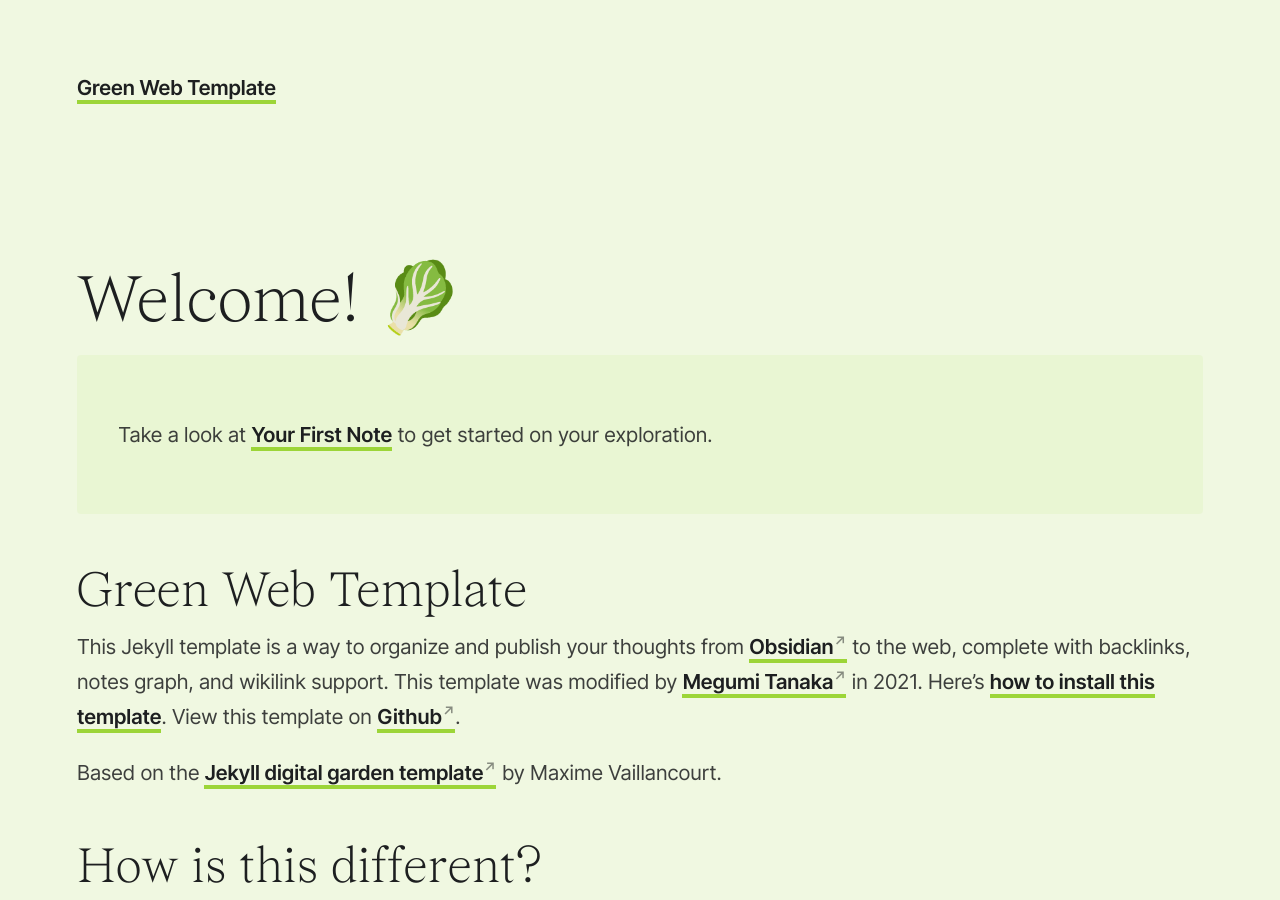
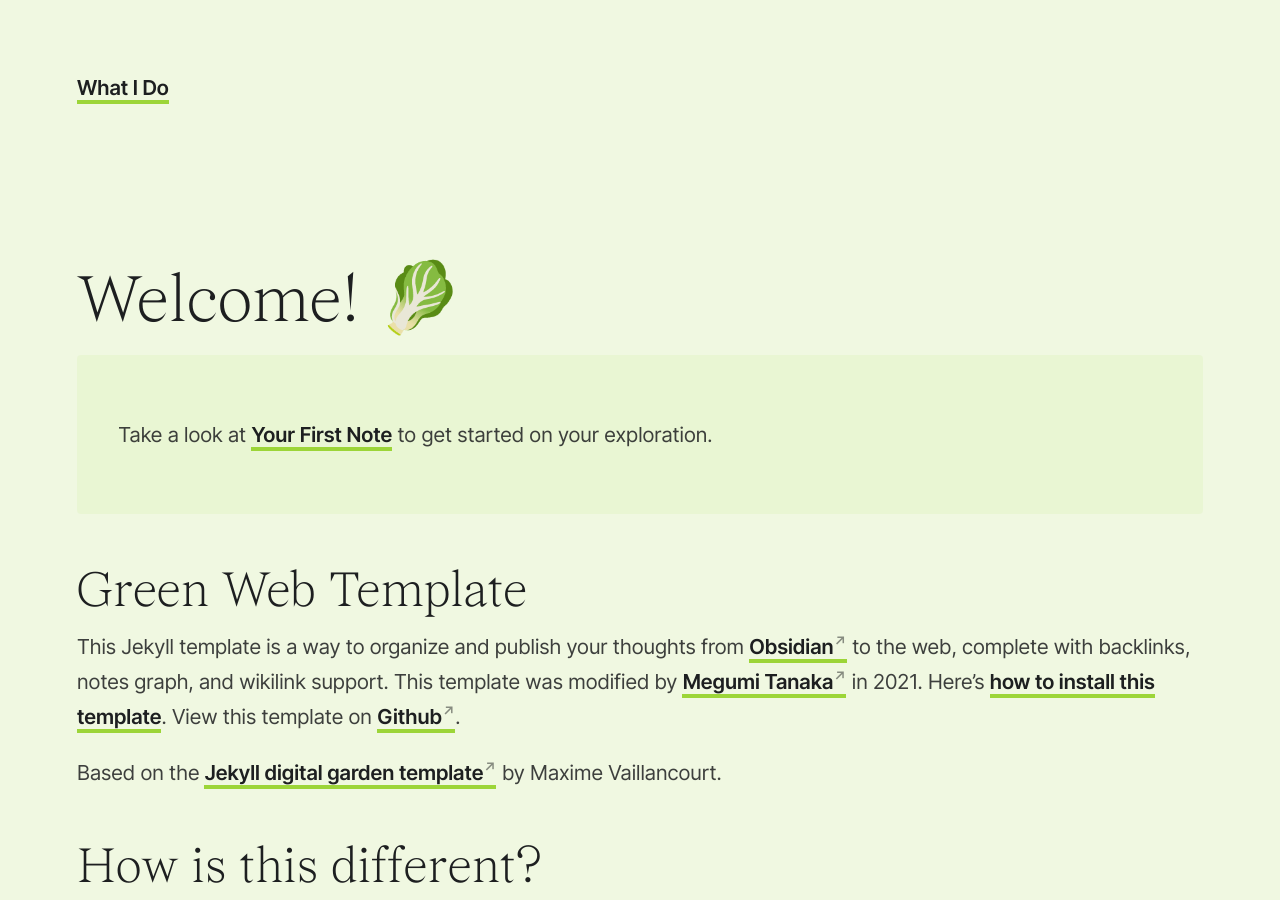
Before and after one commit to Benk2004/What-I-do, a Jekyll site: the page built from index.md, in a window 1280 px wide and 900 px high. Built offline with Jekyll 4.4.1, drawn with Linux system fonts in a browser that asks for light colours.

Commit message:
Update _config.yml

```diff
--- a/_config.yml
+++ b/_config.yml
@@ -1,9 +1,9 @@
-title: Green Web Template
-url: "https://garden.megu.space"
+title: What I Do
+url: "https://garden.Ben.Anttila"
 favicon: 🥬
 
 # https://jekyllrb.com/docs/configuration/options/
-timezone: America/Los_Angeles
+timezone: America/Oklahoma
 
 # Comment out .htaccess if you're uploading to a non-Apache server such as Netlify
 include: [".htaccess"]
```
